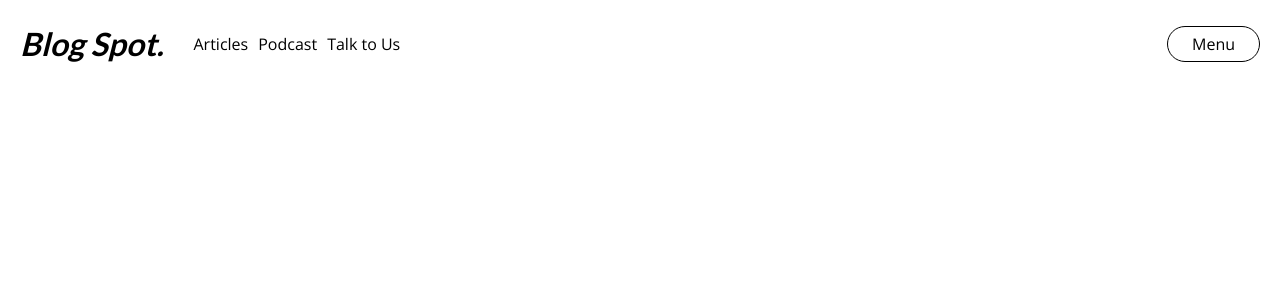
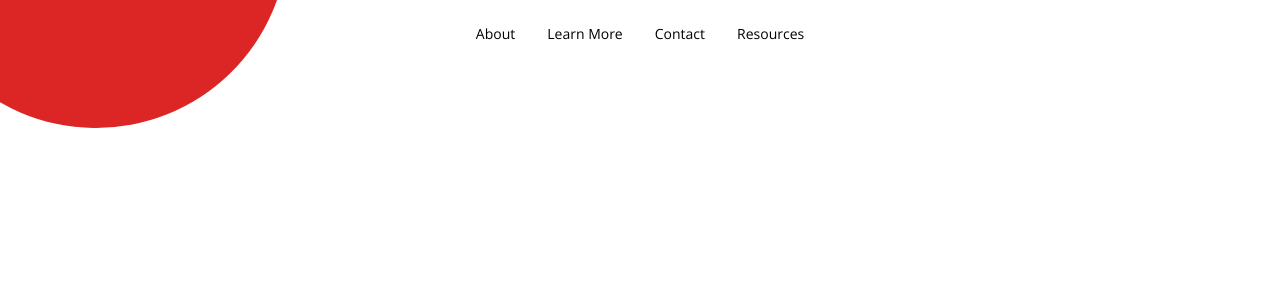
Before and after one commit to ajay9803/learn-next, a Next.js app: page / in a window 1280 px wide. Shown: the top 300 px of the page. Built offline with nearby package versions, Linux system fonts and the light colour scheme.

Commit message:
Configure tailwind css

```diff
--- a/app/globals.css
+++ b/app/globals.css
@@ -10,7 +10,6 @@
 body {
   font-family: "Open Sans", "Lato", sans-serif;
   margin: 0;
-  padding: 20px 20px;
 }
 
 h1,
--- a/components/nav_bar.tsx
+++ b/components/nav_bar.tsx
@@ -1,24 +1,15 @@
+import Link from 'next/link';
 import React from 'react'
-import styles from "../styles/navbar.module.css";
 
 const NavBar = () => {
-    return (
-        <div className={styles.navBar}>
-            <div className={styles.firstSection}>
-                <h1 className={styles.title}> Blog Spot. </h1>
-                <nav>
-                    <ul className={styles.navList}>
-                        <li className={styles.navTitle}> Articles </li>
-                        <li className={styles.navTitle}> Podcast </li>
-                        <li className={styles.navTitle}> Talk to Us</li>
-                    </ul>
-                </nav>
-            </div>
-            <div className={styles.secondSection}>
-                <button className={styles.menuButton}> <p className={styles.buttonContent}> Menu </p> </button>
-            </div>
+    return <div className='flex flex-row '>
+        <div className='flex flex-row py-6 justify-center gap-x-8 relative w-full'>
+            <Link href={'/'} className='font-normal text-sm hover:font-semibold hover:text-red-600 cursor-pointer hover:border-b-2 hover:border-red-600 transition-all duration-500 ease-out'> About </Link>
+            <Link href={'/'} className='font-normal text-sm hover:font-semibold hover:text-red-600 cursor-pointer hover:border-b-2 hover:border-red-600 transition-all duration-500 ease-out'> Learn More </Link>
+            <Link href={'/'} className='font-normal text-sm hover:font-semibold hover:text-red-600 cursor-pointer hover:border-b-2 hover:border-red-600 transition-all duration-500 ease-out'> Contact </Link>
+            <Link href={'/'} className='font-normal text-sm hover:font-semibold hover:text-red-600 cursor-pointer hover:border-b-2 hover:border-red-600 transition-all duration-500 ease-out'> Resources </Link>
+            <div className='-z-10 absolute h-96 w-96 bg-red-600 rounded-full -left-24 -top-64 rotate-12'></div>
         </div>
-    )
+    </div>
 }
-
 export default NavBar;
--- /dev/null
+++ b/pages/api/hello.js
@@ -0,0 +1,3 @@
+export default function handler(req, res) {
+  res.status(200).json({ name: "Sagar" });
+}
--- a/pages/index.tsx
+++ b/pages/index.tsx
@@ -1,26 +1,5 @@
-import NavBar from "@/components/nav_bar";
-import Head from "next/head";
-import Script from "next/script";
-import { Fragment } from "react";
-
-
 const HomePage = (props: any) => {
-
-  return (
-    <Fragment>
-
-      {/* set up headers */}
-      <Head>
-        <title> Blog App </title>
-        <meta name="description" content="this is description."></meta>
-      </Head>
-
-      {/* set up scripts outside head */}
-      <Script id="1" strategy="lazyOnload">
-        {/* alert('Hello world'); */}
-      </Script>
-    </Fragment>
-  );
+  return <p> </p>
 };
 
 export default HomePage;
--- /dev/null
+++ b/postcss.config.js
@@ -0,0 +1,6 @@
+module.exports = {
+  plugins: {
+    tailwindcss: {},
+    autoprefixer: {},
+  },
+}
--- a/styles/navbar.module.css
+++ /dev/null
@@ -1,81 +0,0 @@
-.title {
-  font-style: italic;
-  font-size: xx-large;
-}
-
-.navBar {
-  display: flex;
-  flex-direction: row;
-  justify-content: space-between;
-}
-
-.firstSection {
-  display: flex;
-  flex-direction: row;
-  gap: 30px;
-  align-items: center;
-  justify-content: space-between;
-}
-
-.secondSection {
-  display: flex;
-  flex-direction: row;
-  align-items: center;
-  justify-content: space-between;
-}
-
-.navList {
-  display: flex;
-  flex-direction: row;
-  list-style: none;
-  gap: 10px;
-}
-
-.navTitle {
-  font-weight: normal;
-  font-size: medium;
-  color: black;
-}
-
-.menuButton {
-  position: relative;
-  border: 1px solid black;
-  padding: 5px 1.5rem;
-  border-radius: 20px;
-  transition: border-color 0.4s ease-in, transform 0.4s ease-in, color 0.4s;
-  cursor: pointer;
-  overflow: hidden;
-}
-
-.menuButton:hover {
-  border-color: rgba(99, 88, 238, 1);
-  transform: scale(110%);
-  color: white;
-}
-
-.menuButton::before {
-  content: "";
-  position: absolute;
-  top: 0;
-  left: 0;
-  border-radius: inherit;
-  width: 100%;
-  height: 100%;
-  transform: scaleX(0);
-  transform-origin: left;
-  background: linear-gradient(
-    82.3deg,
-    rgba(99, 88, 238, 1) 10.8%,
-    rgba(150, 93, 233, 1) 94.3%
-  );
-  transition: all 0.5s;
-}
-
-.menuButton:hover::before {
-  transform: scaleX(1);
-}
-
-.buttonContent {
-  position: relative;
-  z-index: 1;
-}
--- /dev/null
+++ b/tailwind.config.js
@@ -0,0 +1,13 @@
+/** @type {import('tailwindcss').Config} */
+module.exports = {
+  content: [
+    "./app/**/*.{js,ts,jsx,tsx,mdx}",
+    "./pages/**/*.{js,ts,jsx,tsx,mdx}",
+    "./components/**/*.{js,ts,jsx,tsx,mdx}",
+    "./src/**/*.{js,ts,jsx,tsx,mdx}",
+  ],
+  theme: {
+    extend: {},
+  },
+  plugins: [],
+}
--- a/tailwind.config.ts
+++ /dev/null
@@ -1,20 +0,0 @@
-import type { Config } from "tailwindcss";
-
-const config: Config = {
-  content: [
-    "./pages/**/*.{js,ts,jsx,tsx,mdx}",
-    "./components/**/*.{js,ts,jsx,tsx,mdx}",
-    "./app/**/*.{js,ts,jsx,tsx,mdx}",
-  ],
-  theme: {
-    extend: {
-      backgroundImage: {
-        "gradient-radial": "radial-gradient(var(--tw-gradient-stops))",
-        "gradient-conic":
-          "conic-gradient(from 180deg at 50% 50%, var(--tw-gradient-stops))",
-      },
-    },
-  },
-  plugins: [],
-};
-export default config;
```
Also changed, not shown: package.json (+7 -6 lines), 1 other file (tests, documents, lock files or other folders).
